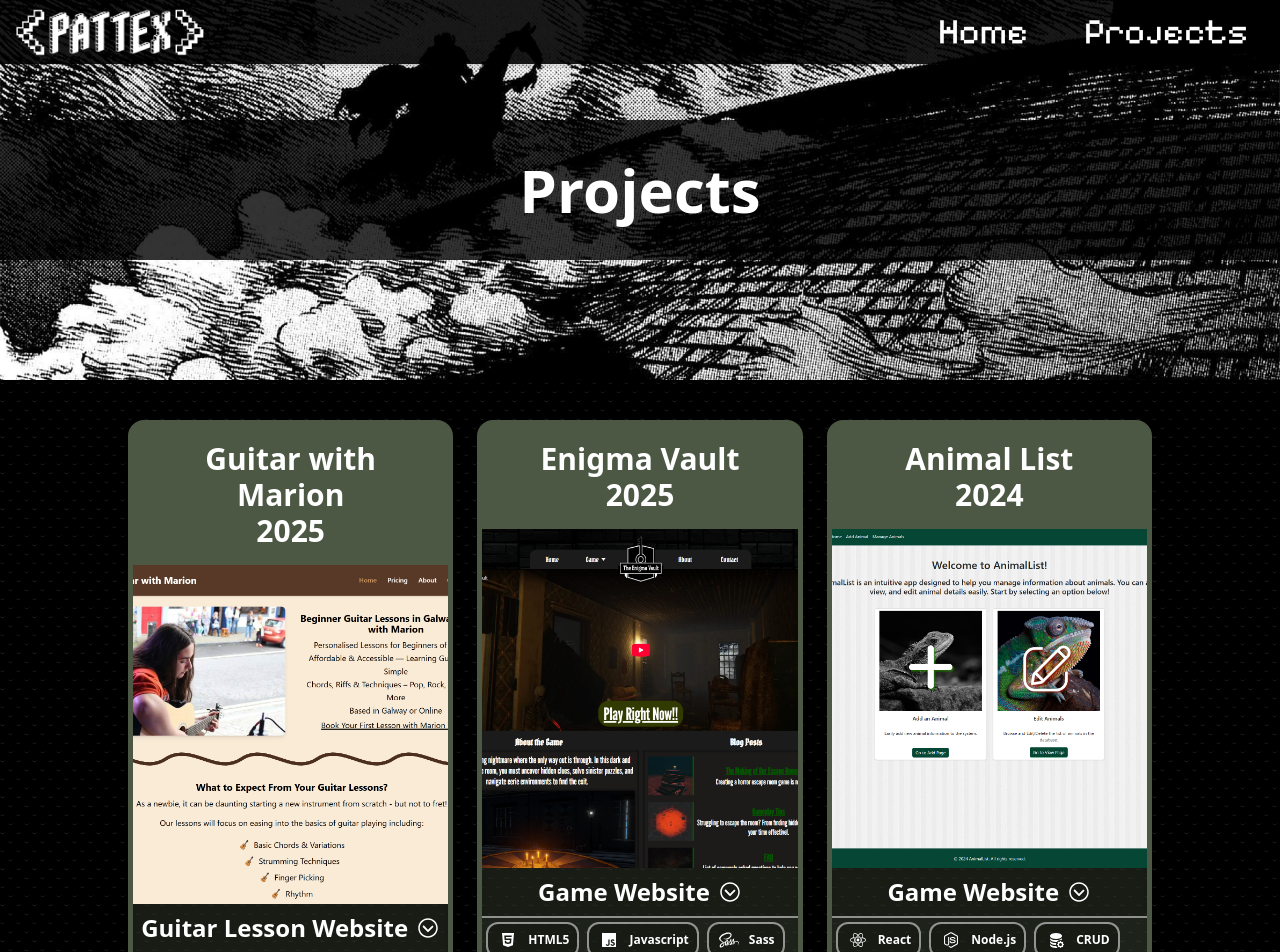
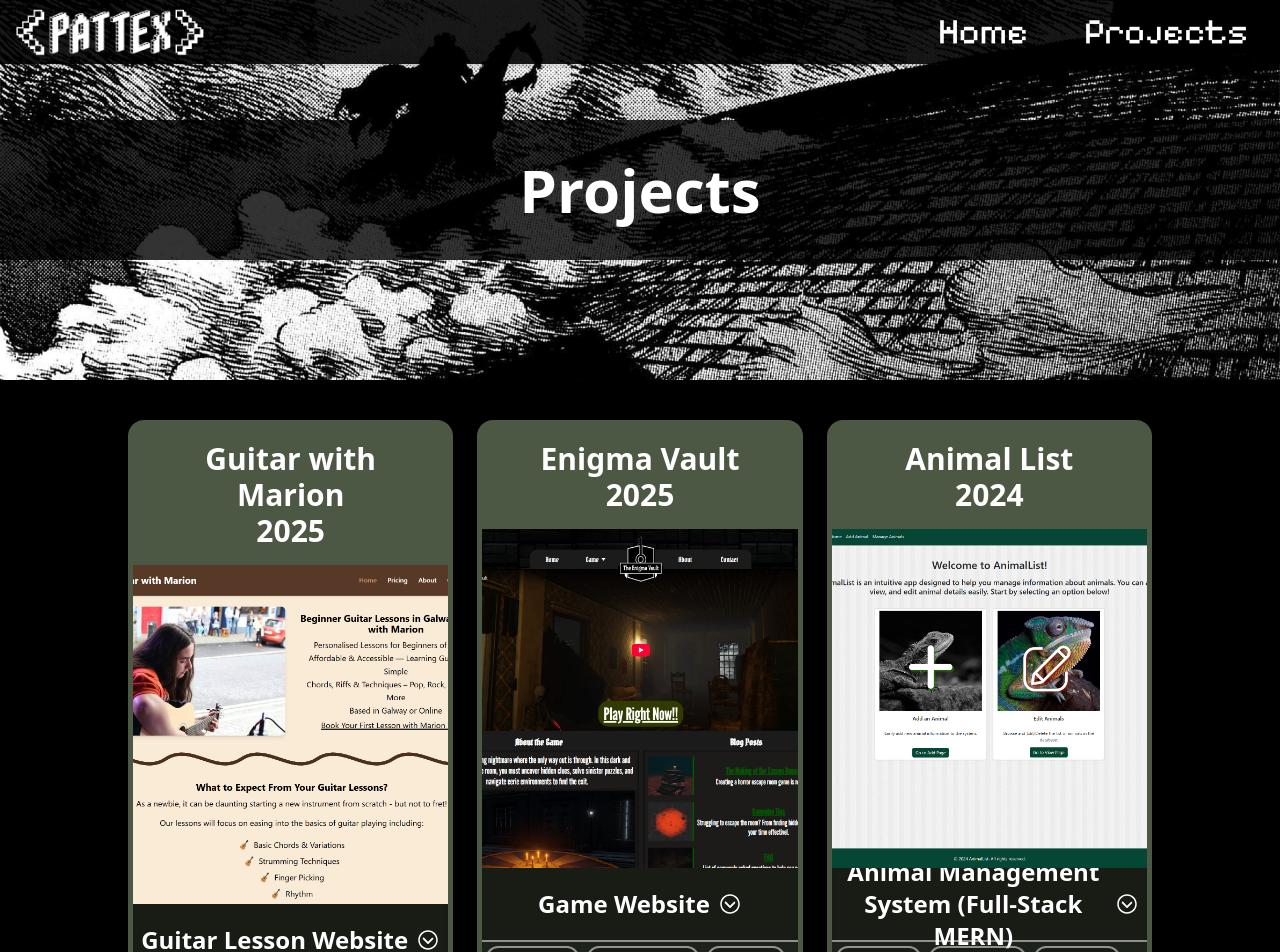
Before and after one commit to PaTTTeX/pattex-website, a React (Vite) app: page /projects in a window 1280 px wide. Shown: the top 952 px of the page. Built offline with nearby package versions, Linux system fonts and the light colour scheme.

Commit message:
Refactor Projects component to include ZoomableImage functionality and improve layout; add useRef for zoom handling

```diff
--- a/src/Pages/Projects.jsx
+++ b/src/Pages/Projects.jsx
@@ -1,4 +1,6 @@
-import React, { useState } from "react";
+import React, { useState, useRef } from "react";
+
+// Importing icons
 import { IoIosArrowDropdown } from "react-icons/io";
 import { FaSass, FaHtml5, FaJs, FaReact } from "react-icons/fa6";
 import { FaNodeJs, FaBootstrap, FaGithub } from "react-icons/fa";
@@ -37,19 +39,59 @@ const techStackAnimalList = [
   { Icon: FaBootstrap, label: "Bootstrap" },
 ];
 
+// Reusable ZoomableImage component
+function ZoomableImage({ src, alt }) {
+  const [isZoomed, setIsZoomed] = useState(false);
+  const containerRef = useRef(null);
+  const [zoomOrigin, setZoomOrigin] = useState({ x: "50%", y: "50%" });
+
+  const toggleZoom = () => setIsZoomed((prev) => !prev);
+
+  const handleMouseMove = (e) => {
+    if (!isZoomed) return;
+    const container = containerRef.current;
+    if (!container) return;
+
+    const rect = container.getBoundingClientRect();
+    const x = ((e.clientX - rect.left) / rect.width) * 100;
+    const y = ((e.clientY - rect.top) / rect.height) * 100;
+    setZoomOrigin({ x: `${x}%`, y: `${y}%` });
+  };
+
+  return (
+    <div
+      ref={containerRef}
+      className="relative overflow-hidden w-full max-h-[339px] min-h-[339px] cursor-pointer"
+      onClick={toggleZoom}
+      onMouseMove={handleMouseMove}
+      title={isZoomed ? "Click to zoom out" : "Click to zoom in"}
+    >
+      <img
+        src={src}
+        alt={alt}
+        className="mx-auto w-full h-full object-cover transition-transform duration-300 ease-out"
+        style={{
+          transformOrigin: `${zoomOrigin.x} ${zoomOrigin.y}`,
+          transform: isZoomed ? "scale(1.8)" : "scale(1)",
+        }}
+      />
+    </div>
+  );
+}
+
 export default function Projects() {
-    // Object to track multiple open cards
+  // Cards open/close state
   const [openCards, setOpenCards] = useState({});
 
   const toggleCard = (id) => {
     setOpenCards((prev) => ({
       ...prev,
-            [id]: !prev[id], // toggle only that one
+      [id]: !prev[id],
     }));
   };
 
   return (
-        <div className="text-white min-h-screen">
+    <div className="text-white min-h-screen bg-black">
       <header
         id="main-body"
         className="relative z-10 shadow-[0_-20px_20px_rgba(0,0,0,1)] py-30 bg-no-repeat bg-center bg-cover"
@@ -61,34 +103,36 @@ export default function Projects() {
       </header>
 
       <main>
-                <div className="grid grid-cols-1 md:grid-cols-3 gap-6 max-w-[80%] mx-auto mt-10">
-
+        <div className="grid grid-cols-1 lg:grid-cols-3 gap-6 max-w-[80%] mx-auto mt-10">
           {/* Card 1 - Guitar with Marion */}
           <div className="flex flex-col border-5 border-[#4C5844] bg-[#4c584462] rounded-2xl shadow-inner text-center text-3xl w-full min-h-[750px]">
             <h2 className="font-bold p-4 text-3xl bg-[#4C5844]">
               Guitar with Marion<br />2025
             </h2>
 
-                        <img
+            <ZoomableImage
               src="/photos/projects/marionguitar.png"
               alt="Guitar with Marion"
-                            className="mx-auto w-full max-h-[339px] min-h-[339px] object-cover"
             />
 
             <button
               onClick={() => toggleCard("marion")}
-                            className="font-bold flex items-center justify-center gap-2 p-2 text-2xl bg-[#0000002e] hover:bg-[#5b6b4f] transition cursor-pointer"
+              className="h-18 font-bold flex items-center justify-center gap-2 p-2 text-2xl bg-[#0000002e] hover:bg-[#5b6b4f] transition cursor-pointer"
             >
               Guitar Lesson Website
               <span
-                                className={`transition-transform duration-300 ${openCards["marion"] ? "rotate-180" : ""}`}
+                className={`transition-transform duration-300 ${
+                  openCards["marion"] ? "rotate-180" : ""
+                }`}
               >
                 <IoIosArrowDropdown />
               </span>
             </button>
 
             <div
-                            className={`transition-all duration-300 overflow-hidden mx-auto rounded-b-lg bg-[#0000002e] ${openCards["marion"] ? "max-h-[300px] p-4" : "max-h-0 p-0"}`}
+              className={`transition-all duration-300 overflow-hidden mx-auto rounded-b-lg bg-[#0000002e] ${
+                openCards["marion"] ? "max-h-[300px] p-4" : "max-h-0 p-0"
+              }`}
             >
               <p className="text-white text-xl">
                 A responsive website for a local guitar teacher in Galway. I handled the full development process from layout to deployment — focusing on clean UI, accessibility, and informative content to attract new students.
@@ -104,11 +148,18 @@ export default function Projects() {
             </div>
 
             <div className="relative mt-auto w-full h-10">
-                            <a target="_blank" href="https://marionguitar.com">
+              <a
+                target="_blank"
+                href="https://marionguitar.com"
+                rel="noreferrer"
+              >
                 <ImNewTab className="absolute bottom-2 right-2 size-8 text-white hover:text-[#56a848] transition" />
               </a>
             </div>
           </div>
+
+
+
 
           {/* Card 2 - Enigma Vault */}
           <div className="flex flex-col border-5 border-[#4C5844] bg-[#4c584462] rounded-2xl shadow-inner text-center text-1xl w-full min-h-[750px]">
@@ -116,26 +167,29 @@ export default function Projects() {
               Enigma Vault<br />2025
             </h2>
 
-                        <img
+            <ZoomableImage
               src="/photos/projects/enigmavault.png"
-                            alt="Enigma Vault"
-                            className="mx-auto w-full max-h-[339px] min-h-[339px] object-cover"
+              alt="Animal List"
             />
 
             <button
               onClick={() => toggleCard("enigma")}
-                            className="font-bold flex items-center justify-center gap-2 p-2 text-2xl bg-[#0000002e] hover:bg-[#5b6b4f] transition cursor-pointer"
+              className="h-18 font-bold flex items-center justify-center gap-2 p-2 text-2xl bg-[#0000002e] hover:bg-[#5b6b4f] transition cursor-pointer"
             >
               Game Website
               <span
-                                className={`transition-transform duration-300 ${openCards["enigma"] ? "rotate-180" : ""}`}
+                className={`transition-transform duration-300 ${
+                  openCards["enigma"] ? "rotate-180" : ""
+                }`}
               >
                 <IoIosArrowDropdown />
               </span>
             </button>
 
             <div
-                            className={`transition-all duration-300 overflow-hidden mx-auto rounded-b-lg bg-[#0000002e] ${openCards["enigma"] ? "max-h-[300px] p-4" : "max-h-0 p-0"}`}
+              className={`transition-all duration-300 overflow-hidden mx-auto rounded-b-lg bg-[#0000002e] ${
+                openCards["enigma"] ? "max-h-[300px] p-4" : "max-h-0 p-0"
+              }`}
             >
               <p className="text-white text-xl">
                 Enigma Vault was my final group project, where I was responsible for building the entire website.
@@ -152,11 +206,14 @@ export default function Projects() {
             </div>
 
             <div className="relative mt-auto w-full h-10">
-                            <a target="_blank" href="https://enigmavault.org">
+              <a target="_blank" href="https://enigmavault.org" rel="noreferrer">
                 <ImNewTab className="absolute bottom-2 right-2 size-8 text-white hover:text-[#56a848] transition" />
               </a>
             </div>
           </div>
+
+
+
 
           {/* Card 3 - Animal List */}
           <div className="flex flex-col border-5 border-[#4C5844] bg-[#4c584462] rounded-2xl shadow-inner text-center text-1xl w-full min-h-[750px]">
@@ -164,26 +221,29 @@ export default function Projects() {
               Animal List<br />2024
             </h2>
 
-                        <img
+            <ZoomableImage
               src="/photos/projects/animallist.png"
               alt="Animal List"
-                            className="mx-auto w-full max-h-[339px] min-h-[339px] object-cover"
             />
 
             <button
               onClick={() => toggleCard("animal")}
-                            className="font-bold flex items-center justify-center gap-2 p-2 text-2xl bg-[#0000002e] hover:bg-[#5b6b4f] transition cursor-pointer"
+              className="h-18 font-bold flex items-center justify-center gap-2 p-2 text-2xl bg-[#0000002e] hover:bg-[#5b6b4f] transition cursor-pointer"
             >
-                            Game Website
+              Animal Management System (Full-Stack MERN)
               <span
-                                className={`transition-transform duration-300 ${openCards["animal"] ? "rotate-180" : ""}`}
+                className={`transition-transform duration-300 ${
+                  openCards["animal"] ? "rotate-180" : ""
+                }`}
               >
                 <IoIosArrowDropdown />
               </span>
             </button>
 
             <div
-                            className={`transition-all duration-300 overflow-hidden mx-auto rounded-b-lg bg-[#0000002e] ${openCards["animal"] ? "max-h-[300px] p-4" : "max-h-0 p-0"}`}
+              className={`transition-all duration-300 overflow-hidden mx-auto rounded-b-lg bg-[#0000002e] ${
+                openCards["animal"] ? "max-h-[300px] p-4" : "max-h-0 p-0"
+              }`}
             >
               <p className="text-white text-xl">
                 A full-stack animal management application built with Express.js, MongoDB, Mongoose, and React Bootstrap.
@@ -202,11 +262,17 @@ export default function Projects() {
             </div>
 
             <div className="relative mt-auto w-full h-10">
-                            <a target="_blank" href="https://github.com/PaTTTeX/Animal-App/tree/master/my-app">
+              <a
+                target="_blank"
+                href="https://github.com/PaTTTeX/Animal-App/tree/master/my-app"
+                rel="noreferrer"
+              >
                 <FaGithub className="absolute bottom-2 right-2 size-8 text-white hover:text-[#56a848] transition" />
               </a>
             </div>
           </div>
+
+
 
         </div>
       </main>
```
Also changed, not shown: public/App.css (line endings or trailing spaces). Lines whose indentation alone changed are shown as unchanged.
